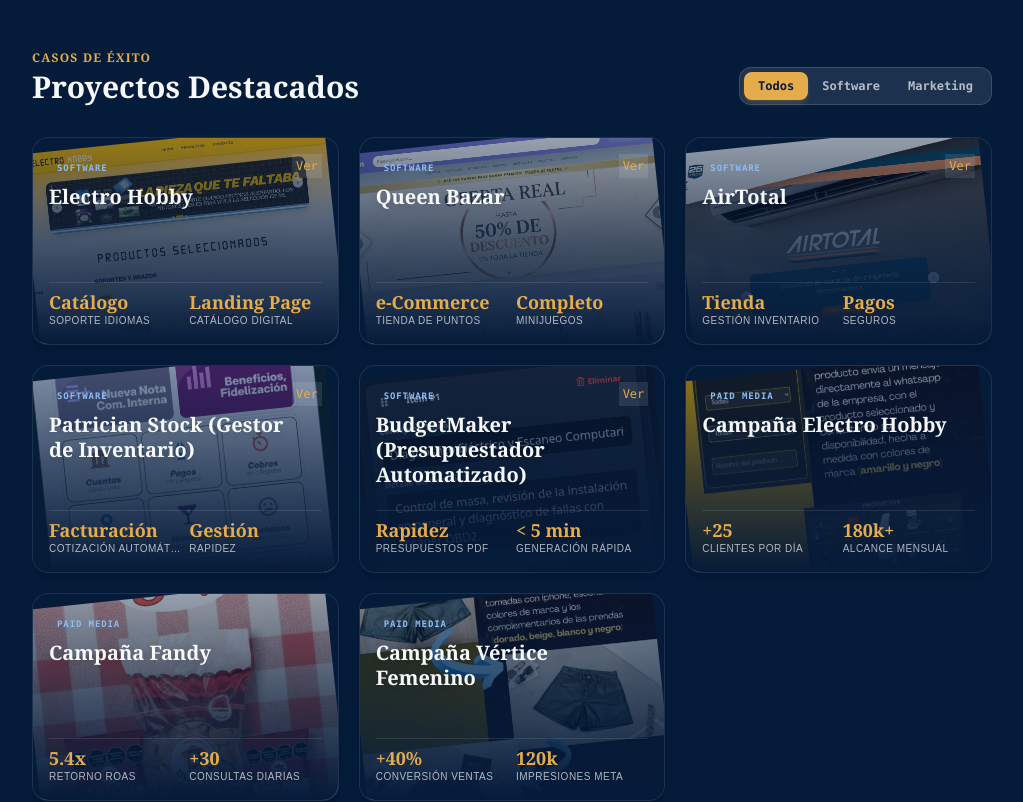
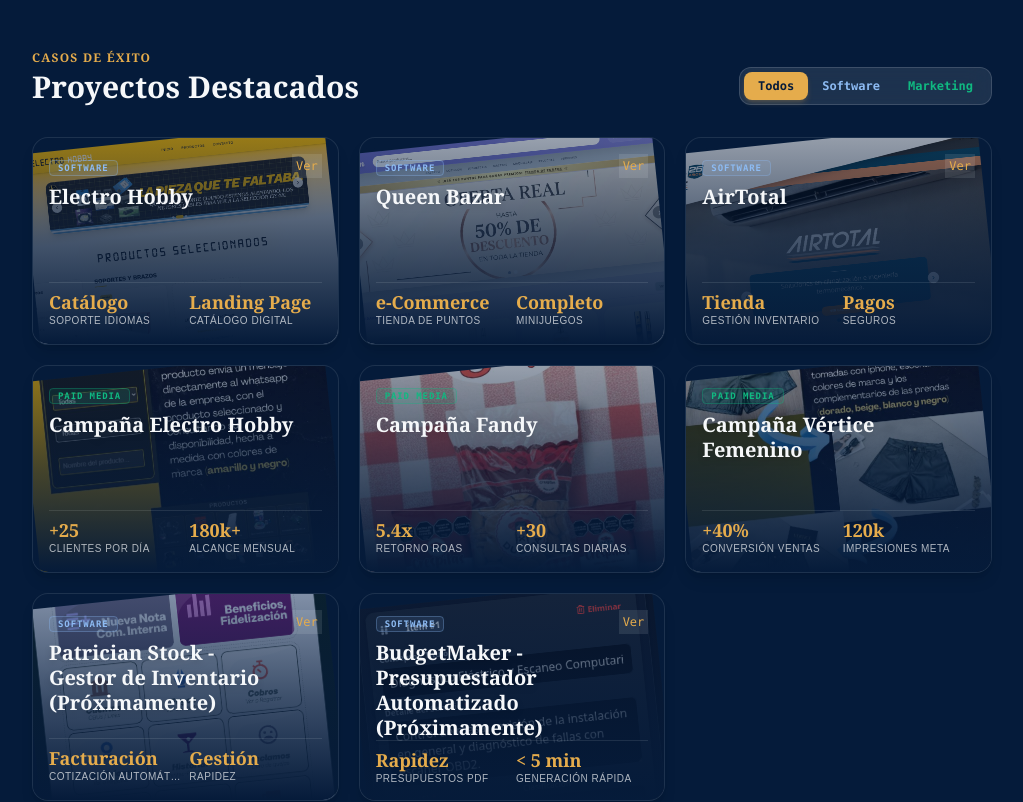
Before and after one commit to brutalkingran/patrician-software, a React (Vite) app: page / in a window 1280 px wide. Shown: the part 3980-4782 px from the top of the page, without its empty margins (128-1151 px from the left). Built offline with nearby package versions, Linux system fonts and the light colour scheme.

Commit message:
mkt y sw diferenciados

```diff
--- a/src/components/ProjectCard.jsx
+++ b/src/components/ProjectCard.jsx
@@ -4,6 +4,17 @@ import { FiExternalLink } from "react-icons/fi";
 const ProjectCard = ({ project }) => {
   const { title, category, image, url, virtues } = project;
   const Component = url ? "a" : "div";
+
+  const isSoftware = category === "software";
+
+  // Colores dinámicos sutiles según la categoría
+  const categoryTextColor = isSoftware ? "text-ps-lblue" : "text-ps-green";
+  const hoverBorderColor = isSoftware
+    ? "group-hover:border-ps-lblue/50"
+    : "group-hover:border-ps-green/50";
+  const badgeBorderColor = isSoftware
+    ? "border-ps-lblue/30 bg-ps-lblue/10"
+    : "border-ps-green/30 bg-ps-green/10";
 
   return (
     <motion.div
@@ -43,18 +54,22 @@ const ProjectCard = ({ project }) => {
           />
         </div>
 
-        {/* Degradado estilo Steam Replay para legibilidad de tipografía */}
+        {/* Degradado para legibilidad */}
         <div className="absolute inset-0 bg-linear-to-t from-ps-blue via-ps-blue/60 to-ps-blue/10 group-hover:via-ps-blue/40 transition-colors duration-300" />
 
-        {/* Borde sutil brillante en hover */}
-        <div className="absolute inset-0 rounded-2xl border border-ps-lblue/0 group-hover:border-ps-lblue/40 transition-colors duration-300 pointer-events-none" />
+        {/* Borde sutil dinámico que reacciona al hover según la categoría */}
+        <div
+          className={`absolute inset-0 rounded-2xl border border-transparent transition-colors duration-300 pointer-events-none ${hoverBorderColor}`}
+        />
 
         {/* Contenido Superior: Categoría y Título */}
         <div className="relative z-10 p-4 flex flex-col justify-between h-full">
           <div className="flex items-start justify-between gap-2">
             <div>
-              <span className="text-[9px] font-mono font-bold uppercase tracking-widest px-2 py-0.5 text-ps-lblue backdrop-blur-xs">
-                {category === "software" ? "Software" : "Paid Media"}
+              <span
+                className={`text-[9px] font-mono font-bold uppercase tracking-widest px-2 py-0.5 rounded border backdrop-blur-xs ${categoryTextColor} ${badgeBorderColor}`}
+              >
+                {isSoftware ? "Software" : "Paid Media"}
               </span>
               <h3 className="text-lg md:text-xl font-serif font-bold text-ps-white mt-1.5 leading-tight drop-shadow-md">
                 {title}
--- a/src/components/ProjectsSection.jsx
+++ b/src/components/ProjectsSection.jsx
@@ -18,6 +18,23 @@ const ProjectsSection = ({ variant = "blue" }) => {
     return p.category === filter;
   });
 
+  // Mapeo exclusivo de color de texto según la categoría
+  const getTabTextColor = (tabId, isActive) => {
+    if (isActive) {
+      return isDark
+        ? "bg-ps-gold text-ps-blue font-bold shadow-md shadow-ps-gold/20"
+        : "bg-ps-blue text-ps-white shadow-md";
+    }
+
+    if (tabId === "software") {
+      return isDark ? "text-ps-lblue hover:text-ps-white" : "text-ps-blue hover:text-ps-mblue";
+    }
+    if (tabId === "marketing") {
+      return isDark ? "text-ps-green hover:text-ps-green/80" : "text-ps-dgreen hover:text-ps-dgreen/80";
+    }
+    return isDark ? "text-ps-white/70 hover:text-ps-white" : "text-ps-blue/70 hover:text-ps-blue";
+  };
+
   return (
     <section className="w-full py-12 px-4 md:px-8 max-w-5xl mx-auto">
       {/* Cabecera y Filtros */}
@@ -37,7 +54,7 @@ const ProjectsSection = ({ variant = "blue" }) => {
           </h2>
         </div>
 
-        {/* Tab de Filtros con auto-contraste */}
+        {/* Tab de Filtros con colores de texto diferenciados */}
         <div
           className={`font-mono flex p-1 rounded-xl border backdrop-blur-md transition-colors ${isDark
               ? "bg-ps-white/10 border-ps-white/15"
@@ -52,14 +69,7 @@ const ProjectsSection = ({ variant = "blue" }) => {
                 onClick={() => setFilter(tab.id)}
                 className={`
                   relative px-3.5 py-1.5 text-xs font-semibold rounded-lg transition-all duration-200 cursor-pointer
-                  ${isActive
-                    ? isDark
-                      ? "bg-ps-gold text-ps-blue font-bold shadow-md shadow-ps-gold/20"
-                      : "bg-ps-blue text-ps-white shadow-md"
-                    : isDark
-                      ? "text-ps-white/70 hover:text-ps-white"
-                      : "text-ps-blue/70 hover:text-ps-blue"
-                  }
+                  ${getTabTextColor(tab.id, isActive)}
                 `}
               >
                 {tab.label}
--- a/src/data/projectsData.js
+++ b/src/data/projectsData.js
@@ -33,28 +33,6 @@ export const PROJECTS_DATA = [
     ],
   },
   {
-    id: "stock",
-    title: "Patrician Stock (Gestor de Inventario)",
-    category: "software",
-    image: "/img/stock2.jpeg",
-    url: "#",
-    virtues: [
-      { value: "Facturación", label: "Cotización Automática" },
-      { value: "Gestión", label: "Rapidez" },
-    ],
-  },
-  {
-    id: "budget",
-    title: "BudgetMaker (Presupuestador Automatizado)",
-    category: "software",
-    image: "/img/prep.png",
-    url: "https://swk.lyricaltokarev.com/",
-    virtues: [
-      { value: "Rapidez", label: "Presupuestos PDF" },
-      { value: "< 5 min", label: "Generación Rápida" },
-    ],
-  },
-  {
     id: "electrohobby_mkt",
     title: "Campaña Electro Hobby",
     category: "marketing",
@@ -87,4 +65,26 @@ export const PROJECTS_DATA = [
       { value: "120k", label: "Impresiones Meta" },
     ],
   },
+  {
+    id: "stock",
+    title: "Patrician Stock - Gestor de Inventario (Próximamente)",
+    category: "software",
+    image: "/img/stock2.jpeg",
+    url: "#",
+    virtues: [
+      { value: "Facturación", label: "Cotización Automática" },
+      { value: "Gestión", label: "Rapidez" },
+    ],
+  },
+  {
+    id: "budget",
+    title: "BudgetMaker - Presupuestador Automatizado (Próximamente)",
+    category: "software",
+    image: "/img/prep.png",
+    url: "https://swk.lyricaltokarev.com/",
+    virtues: [
+      { value: "Rapidez", label: "Presupuestos PDF" },
+      { value: "< 5 min", label: "Generación Rápida" },
+    ],
+  },
 ];
```
